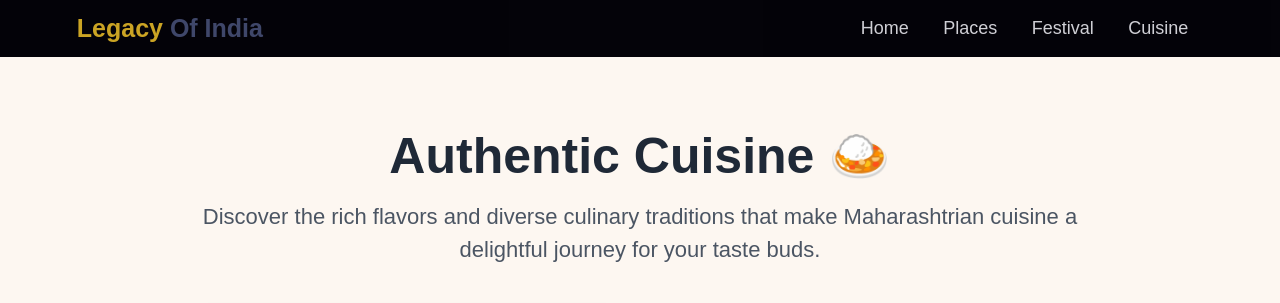
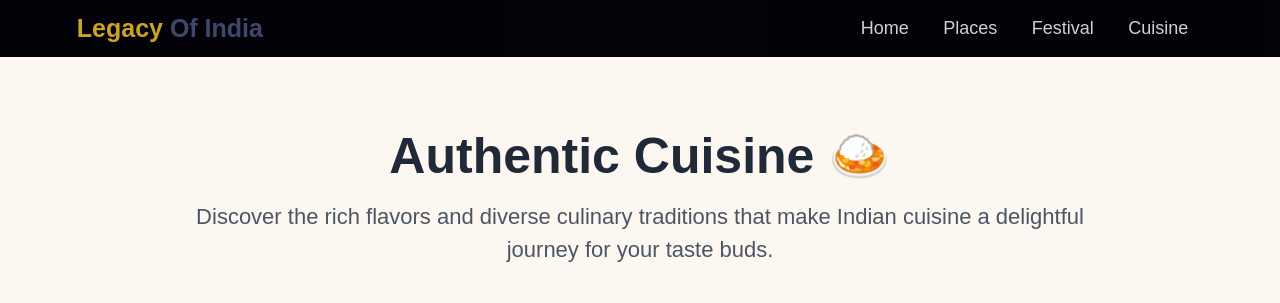
Before and after one commit to ShreyasAnkurkar/legacyofindia, a plain HTML site: page cusine.html in a window 1280 px wide. Shown: the top 303 px of the page. Drawn offline with Linux system fonts and the light colour scheme.

Commit message:
Update cusine.html

```diff
--- a/cusine.html
+++ b/cusine.html
@@ -217,7 +217,7 @@
             <h1>Authentic Cuisine 🍛</h1>
             <p>
               Discover the rich flavors and diverse culinary traditions that
-              make Maharashtrian cuisine a delightful journey for your taste
+              make Indian cuisine a delightful journey for your taste
               buds.
             </p>
           </div>
```
